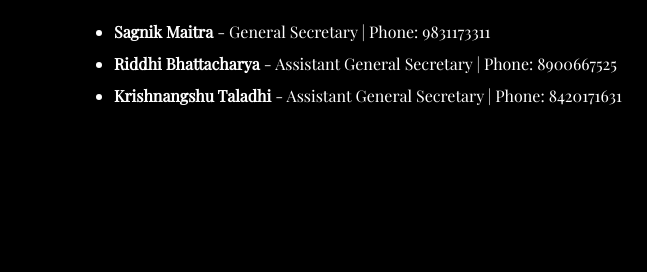
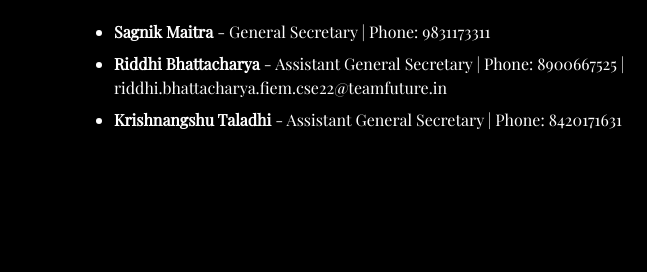
Before and after one commit to EstrellaProductions/EstrellaProductions.github.io, a plain HTML site: page about.html in a window 1280 px wide. Shown: the part 489-761 px from the top of the page, 0-647 px from the left. Drawn offline with nearby package versions, Linux system fonts and the light colour scheme; a script that the page names is missing; a web font is replaced by a local one.

Commit message:
Update about.html

```diff
--- a/about.html
+++ b/about.html
@@ -44,7 +44,7 @@
           <li class="mt-2"><strong>Sagnik Maitra</strong> - General Secretary | Phone: 9831173311
           </li>
           <li class="mt-2"><strong>Riddhi Bhattacharya</strong> - Assistant General Secretary | Phone:
-            8900667525
+            8900667525 | riddhi.bhattacharya.fiem.cse22@teamfuture.in
           <li class="mt-2"><strong>Krishnangshu Taladhi</strong> - Assistant General Secretary | Phone: 8420171631</li>
         </ul>
       </div>
```
